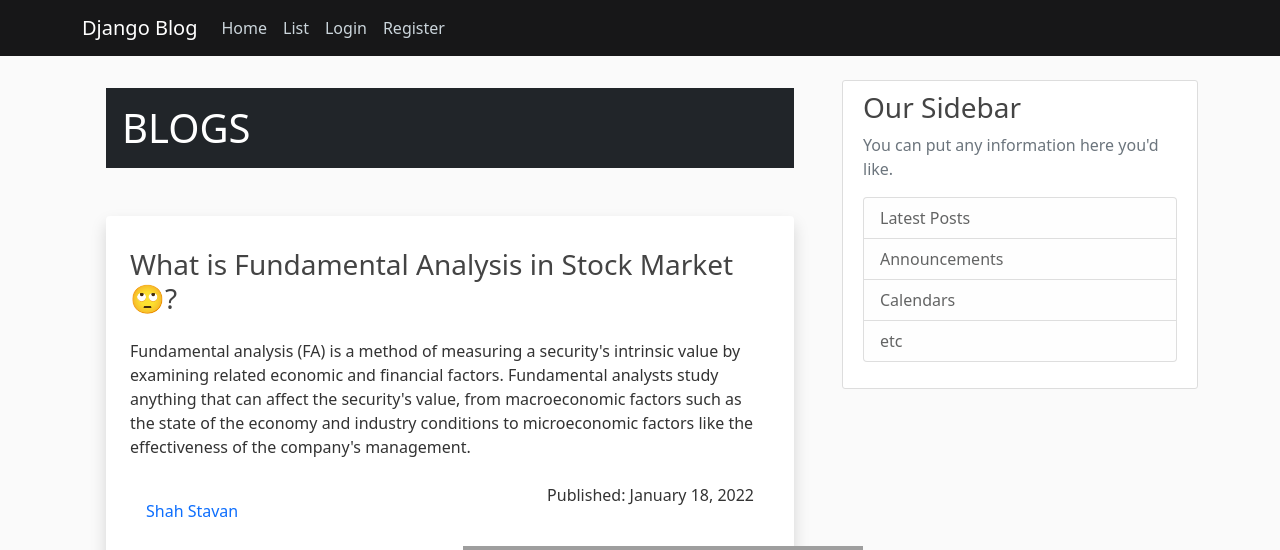
After one commit to ShahStavan/Django-CRUD_Operations-Serializers, a Django app: page /blog/ in a window 1280 px wide. The commit adds this page. Shown: the top 550 px of the page. Run offline with Django 4.2, Linux system fonts and the light colour scheme; grey boxes are pictures that could not be loaded.

Commit message:
Blogs App Created

```diff
--- /dev/null
+++ b/frontend/static/frontend/main.css
@@ -0,0 +1,84 @@
+body {
+    background: #fafafa;
+    color: #333333;
+    margin-top: 5rem;
+  }
+
+  h1, h2, h3, h4, h5, h6 {
+    color: #444444;
+  }
+
+  ul {
+    margin: 0;
+  }
+
+  .bg-steel {
+    background-color: #171718;
+  }
+
+  .site-header .navbar-nav .nav-link {
+    color: #cbd5db;
+  }
+
+  .site-header .navbar-nav .nav-link:hover {
+    color: #ffffff;
+  }
+
+  .site-header .navbar-nav .nav-link.active {
+    font-weight: 500;
+  }
+
+  .content-section {
+    background: #ffffff;
+    padding: 10px 20px;
+    border: 1px solid #dddddd;
+    border-radius: 3px;
+    margin-bottom: 20px;
+  }
+
+  .article-title {
+    color: #444444;
+  }
+
+  a.article-title:hover {
+    color: #428bca;
+    text-decoration: none;
+  }
+
+  .article-content {
+    white-space: pre-line;
+  }
+
+  .article-img {
+    height: 65px;
+    width: 65px;
+    margin-right: 16px;
+  }
+
+  .article-metadata {
+    padding-bottom: 1px;
+    margin-bottom: 4px;
+    border-bottom: 1px solid #e3e3e3
+  }
+
+  .article-metadata a:hover {
+    color: #333;
+    text-decoration: none;
+  }
+
+  .article-svg {
+    width: 25px;
+    height: 25px;
+    vertical-align: middle;
+  }
+
+  .account-img {
+    height: 125px;
+    width: 125px;
+    margin-right: 20px;
+    margin-bottom: 16px;
+  }
+
+  .account-heading {
+    font-size: 2.5rem;
+  }
--- /dev/null
+++ b/frontend/templates/frontend/base.html
@@ -0,0 +1,66 @@
+{% load static %}
+<!DOCTYPE html>
+<html lang="en">
+<head>
+    <meta charset="UTF-8">
+    <meta http-equiv="X-UA-Compatible" content="IE=edge">
+    <meta name="viewport" content="width=device-width, initial-scale=1.0">
+    <link href="https://cdn.jsdelivr.net/npm/bootstrap@5.1.3/dist/css/bootstrap.min.css" rel="stylesheet" integrity="sha384-1BmE4kWBq78iYhFldvKuhfTAU6auU8tT94WrHftjDbrCEXSU1oBoqyl2QvZ6jIW3" crossorigin="anonymous">
+
+    <link rel="preconnect" href="https://fonts.googleapis.com">
+    <link rel="preconnect" href="https://fonts.gstatic.com" crossorigin>
+    <link href="https://fonts.googleapis.com/css2?family=Be+Vietnam+Pro:wght@300&family=Montserrat&display=swap" rel="stylesheet">
+    <link rel="stylesheet" href="{% static 'frontend/main.css' %}">
+    {% if title %}
+        <title>Django Blog - {{ title }}</title>
+    {% else %}
+        <title>Django Blog</title>
+    {% endif %}
+</head>
+<body>
+  <header class="site-header">
+    <nav class="navbar navbar-expand-md navbar-dark bg-steel fixed-top">
+      <div class="container">
+        <a class="navbar-brand mr-4" href="{% url 'blog' %}">Django Blog</a>
+        <button class="navbar-toggler" type="button" data-toggle="collapse" data-target="#navbarToggle" aria-controls="navbarToggle" aria-expanded="false" aria-label="Toggle navigation">
+        <span class="navbar-toggler-icon"></span>
+        </button>
+        <div class="collapse navbar-collapse" id="navbarToggle">
+          <div class="navbar-nav mr-auto">
+            <a class="nav-item nav-link" href="{% url 'blog' %}">Home</a>
+            <a class="nav-item nav-link" href="{% url 'list' %}">List</a>
+          </div>
+          <!-- Navbar Right Side -->
+          <div class="navbar-nav">
+            <a class="nav-item nav-link" href="{% url 'login' %}">Login</a>
+            <a class="nav-item nav-link" href="#">Register</a>
+          </div>
+        </div>
+      </div>
+    </nav>
+  </header>
+    <main role="main" class="container">
+      <div class="row">
+        <div class="col-md-8">
+          {% block content %}{% endblock %}
+        </div>
+        <div class="col-md-4">
+          <div class="content-section">
+            <h3>Our Sidebar</h3>
+            <p class='text-muted'>You can put any information here you'd like.
+              <ul class="list-group">
+                <li class="list-group-item list-group-item-light">Latest Posts</li>
+                <li class="list-group-item list-group-item-light">Announcements</li>
+                <li class="list-group-item list-group-item-light">Calendars</li>
+                <li class="list-group-item list-group-item-light">etc</li>
+              </ul>
+            </p>
+          </div>
+        </div>
+      </div>
+    </main>
+    <script src="https://cdn.jsdelivr.net/npm/bootstrap@5.1.3/dist/js/bootstrap.bundle.min.js" integrity="sha384-ka7Sk0Gln4gmtz2MlQnikT1wXgYsOg+OMhuP+IlRH9sENBO0LRn5q+8nbTov4+1p" crossorigin="anonymous"></script>
+
+
+</body>
+</html>
--- /dev/null
+++ b/frontend/templates/frontend/blog.html
@@ -0,0 +1,37 @@
+{% extends "frontend/base.html" %}
+
+<!DOCTYPE html>
+<html lang="en">
+<head>
+    <meta charset="UTF-8">
+    <meta http-equiv="X-UA-Compatible" content="IE=edge">
+    <meta name="viewport" content="width=device-width, initial-scale=1.0">
+
+    <title>{% block title %}Blogs{% endblock %}</title>
+</head>
+<body>
+    {% block content %}
+    <div class="container mt-2">
+        <h1 class=" p-3 mb-2 bg-dark text-white">BLOGS</h1>
+        {% for post in posts %}
+        <div class="container shadow p-3 mb-5 mt-5 bg-body rounded ">
+            <h3 class="p-2 mt-2">{{ post.title }}</h3>
+
+            <p class="p-2 mt-2">{{ post.content_1 }}</p>
+            <div class="container d-flex justify-content-between">
+                <p class="mt-3 text-primary">{{ post.author }}</p>
+                <p>Published: {{ post.date_posted }}</p>
+            </div>
+            <button class="btn " style="margin: 0 50%;" type="button" data-bs-toggle="collapse" data-bs-target="#collapseExample{{post.id}}" aria-expanded="false" aria-controls="collapseExample"><img src="https://img.icons8.com/external-those-icons-lineal-those-icons/24/000000/external-down-arrows-those-icons-lineal-those-icons-7.png"/></button>
+            <div class="collapse" id="collapseExample{{post.id}}">
+                <div class="card card-body">
+                    {{ post.content_2|safe }}
+                </div>
+              </div>
+        </div>
+        {% endfor %}
+    </div>
+
+    {% endblock %}
+</body>
+</html>
--- a/frontend/urls.py
+++ b/frontend/urls.py
@@ -2,4 +2,6 @@ from django.urls import path
 from . import views
 urlpatterns = [
     path('', views.list, name='list'),
+    path('login/', views.login, name='login'),
+    path('blog/', views.blog, name='blog'),
 ]
--- a/frontend/views.py
+++ b/frontend/views.py
@@ -1,5 +1,67 @@
-from django.shortcuts import render
+from multiprocessing import context
+from django.shortcuts import render , redirect
+from django.contrib.auth.forms import UserCreationForm
+from django.contrib import messages
+
+posts = [
+    {
+        'id': 1,
+        'title': 'What is Fundamental Analysis in Stock Market🙄?',
+        'content_1': "Fundamental analysis (FA) is a method of measuring a security's intrinsic value by examining related economic and financial factors. Fundamental analysts study anything that can affect the security's value, from macroeconomic factors such as the state of the economy and industry conditions to microeconomic factors like the effectiveness of the company's management. ",
+        'content_2': '''All stock analysis tries to determine whether a security is correctly valued within the broader market. Fundamental analysis is usually done from a macro to micro perspective in order to identify securities that are not correctly priced by the market.
+        <hr>Analysts typically study, in order, the overall state of the economy and then the strength of the specific industry before concentrating on individual company performance to arrive at a fair market value for the stock.
+
+        <hr><br>Fundamental analysis uses public data to evaluate the value of a stock or any other type of security. For example, an investor can perform fundamental analysis on a bond's value by looking at economic factors such as interest rates and the overall state of the economy, then studying information about the bond issuer, such as potential changes in its credit rating.
+
+        <hr><br>For stocks, fundamental analysis uses revenues, earnings, future growth, return on equity, profit margins, and other data to determine a company's underlying value and potential for future growth. All of this data is available in a company's financial statements (more on that below).
+        ''',
+        'author': 'Shah Stavan',
+        'date_posted': 'January 18, 2022'
+    },
+    {
+        'id': 2,
+        'title': 'What is Technical Analysis in Stock Market🙄?',
+        'content_1': "Technical analysis is a trading discipline employed to evaluate investments and identify trading opportunities by analyzing statistical trends gathered from trading activity, such as price movement and volume. ",
+        'content_2': ''' Unlike fundamental analysis, which attempts to evaluate a security's value based on business results such as sales and earnings, technical analysis focuses on the study of price and volume. Technical analysis tools are used to scrutinize the ways supply and demand for a security will affect changes in price, volume, and implied volatility.
+
+<hr>Technical analysis is often used to generate short-term trading signals from various charting tools, but can also help improve the evaluation of a security's strength or weakness relative to the broader market or one of its sectors. This information helps analysts improve their overall valuation estimate.
+
+<hr>Technical analysis can be used on any security with historical trading data. This includes stocks, futures, commodities, fixed-income, currencies, and other securities. In this tutorial, we’ll usually analyze stocks in our examples, but keep in mind that these concepts can be applied to any type of security. In fact, technical analysis is far more prevalent in commodities and forex markets where traders focus on short-term price movements.
+ <hr>Technical analysis as we know it today was first introduced by Charles Dow and the Dow Theory in the late 1800s.1 Several noteworthy researchers including William P. Hamilton, Robert Rhea, Edson Gould, and John Magee further contributed to Dow Theory concepts helping to form its basis. Nowadays technical analysis has evolved to include hundreds of patterns and signals developed through years of research.
+
+<hr>Technical analysis operates from the assumption that past trading activity and price changes of a security can be valuable indicators of the security's future price movements when paired with appropriate investing or trading rules. Professional analysts often use technical analysis in conjunction with other forms of research. Retail traders may make decisions based solely on the price charts of a security and similar statistics, but practicing equity analysts rarely limit their research to fundamental or technical analysis alone.
+
+<hr>Among professional analysts, the CMT Association supports the largest collection of chartered or certified analysts using technical analysis professionally around the world. The association's Chartered Market Technician (CMT) designation can be obtained after three levels of exams that cover both a broad and deep look at technical analysis tools. The association now waives Level 1 of the CMT exam for those who are Certified Financial Analyst (CFA) charterholders. This demonstrates how well the two disciplines reinforce each other.
+
+ <hr>Technical analysis attempts to forecast the price movement of virtually any tradable instrument that is generally subject to forces of supply and demand, including stocks, bonds, futures, and currency pairs. In fact, some view technical analysis as simply the study of supply and demand forces as reflected in the market price movements of a security. Technical analysis most commonly applies to price changes, but some analysts track numbers other than just price, such as trading volume or open interest figures.
+
+<hr>Across the industry, there are hundreds of patterns and signals that have been developed by researchers to support technical analysis trading. Technical analysts have also developed numerous types of trading systems to help them forecast and trade on price movements. Some indicators are focused primarily on identifying the current market trend, including support and resistance areas, while others are focused on determining the strength of a trend and the likelihood of its continuation. Commonly used technical indicators and charting patterns include trendlines, channels, moving averages, and momentum indicators.
+        ''',
+        'author': 'Shah Stavan',
+        'date_posted': 'January 18, 2022'
+    }
+]
 
 # Create your views here.
 def list(request):
     return render(request, 'frontend/list.html')
+def login(request):
+    form = UserCreationForm()
+    if request.method == 'POST':
+        form = UserCreationForm(request.POST)
+        if form.is_valid():
+            username = form.cleaned_data.get('username')
+            messages.success(request, f'Account created for {username}!')
+            response = redirect('frontend/list.html')
+            return response
+
+    else:
+        form = UserCreationForm()
+
+    return render(request, 'userapp/index.html', {'form':form})
+    return render(request, 'frontend/login.html')
+def blog(request):
+    context = {
+        'posts': posts
+    }
+    return render(request, 'frontend/blog.html',context)
--- a/todo_drf/settings.py
+++ b/todo_drf/settings.py
@@ -42,6 +42,7 @@ INSTALLED_APPS = [
     'articles.apps.ArticlesConfig',
     'userapp.apps.UserappConfig',
     'rest_framework',
+    'crispy_forms',
 ]
 
 MIDDLEWARE = [
@@ -128,3 +129,4 @@ STATIC_URL = 'static/'
 # https://docs.djangoproject.com/en/4.0/ref/settings/#default-auto-field
 
 DEFAULT_AUTO_FIELD = 'django.db.models.BigAutoField'
+CRISPY_TEMPLATE_PACK = 'bootstrap4'
--- a/userapp/views.py
+++ b/userapp/views.py
@@ -1,6 +1,7 @@
-from django.shortcuts import render
+from urllib import response
+from django.shortcuts import render, redirect
 from django.contrib.auth.forms import UserCreationForm
+from django.contrib import messages
 # Create your views here.
 def index(request):
     form = UserCreationForm()
-    return render(request, 'userapp/index.html', {'form':form})
```
Also changed, not shown: frontend/forms.py (added, +11 -0 lines), frontend/templates/frontend/list.html (+7 -0 lines), frontend/templates/frontend/login.html (added, +32 -0 lines), userapp/templates/userapp/base.html (added).
